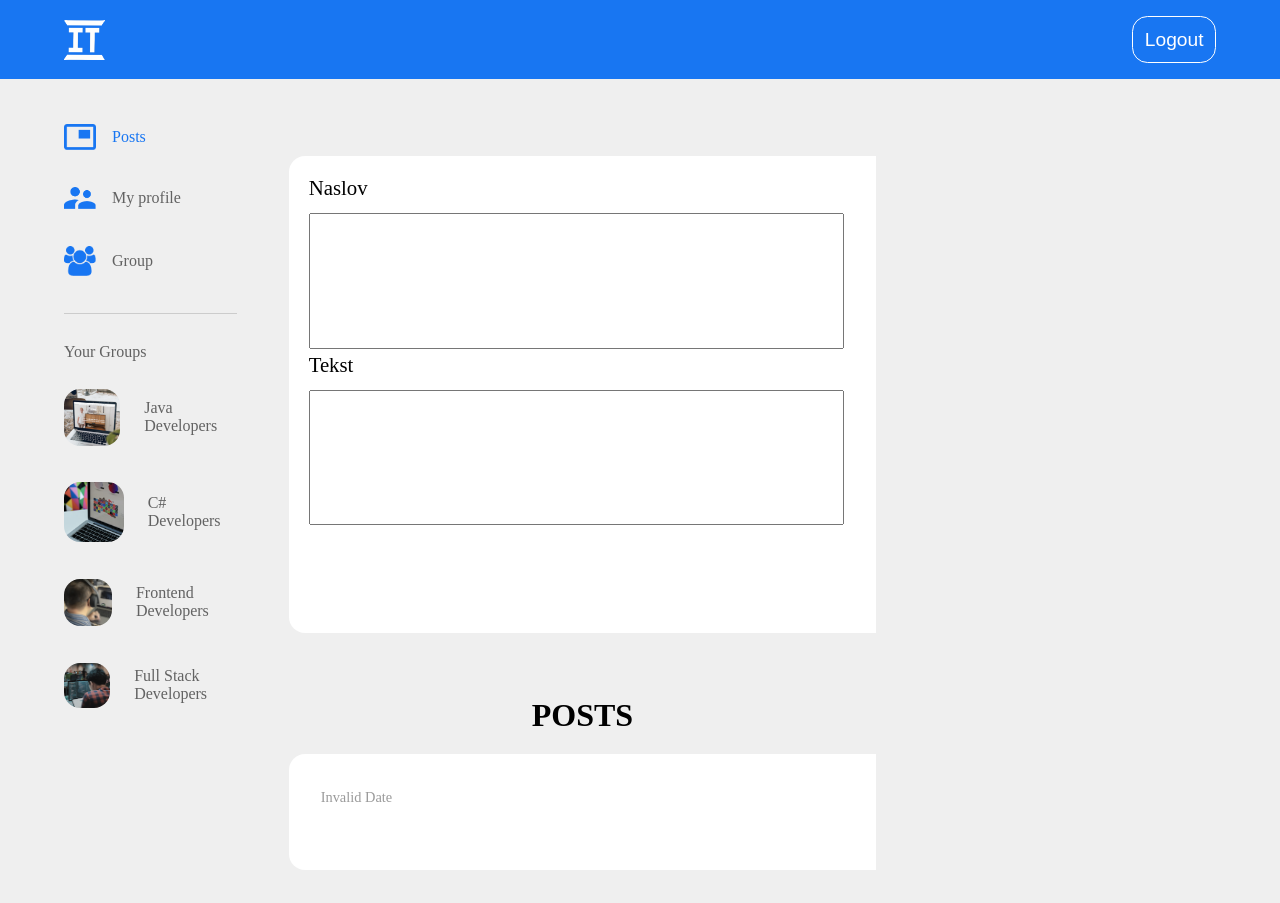
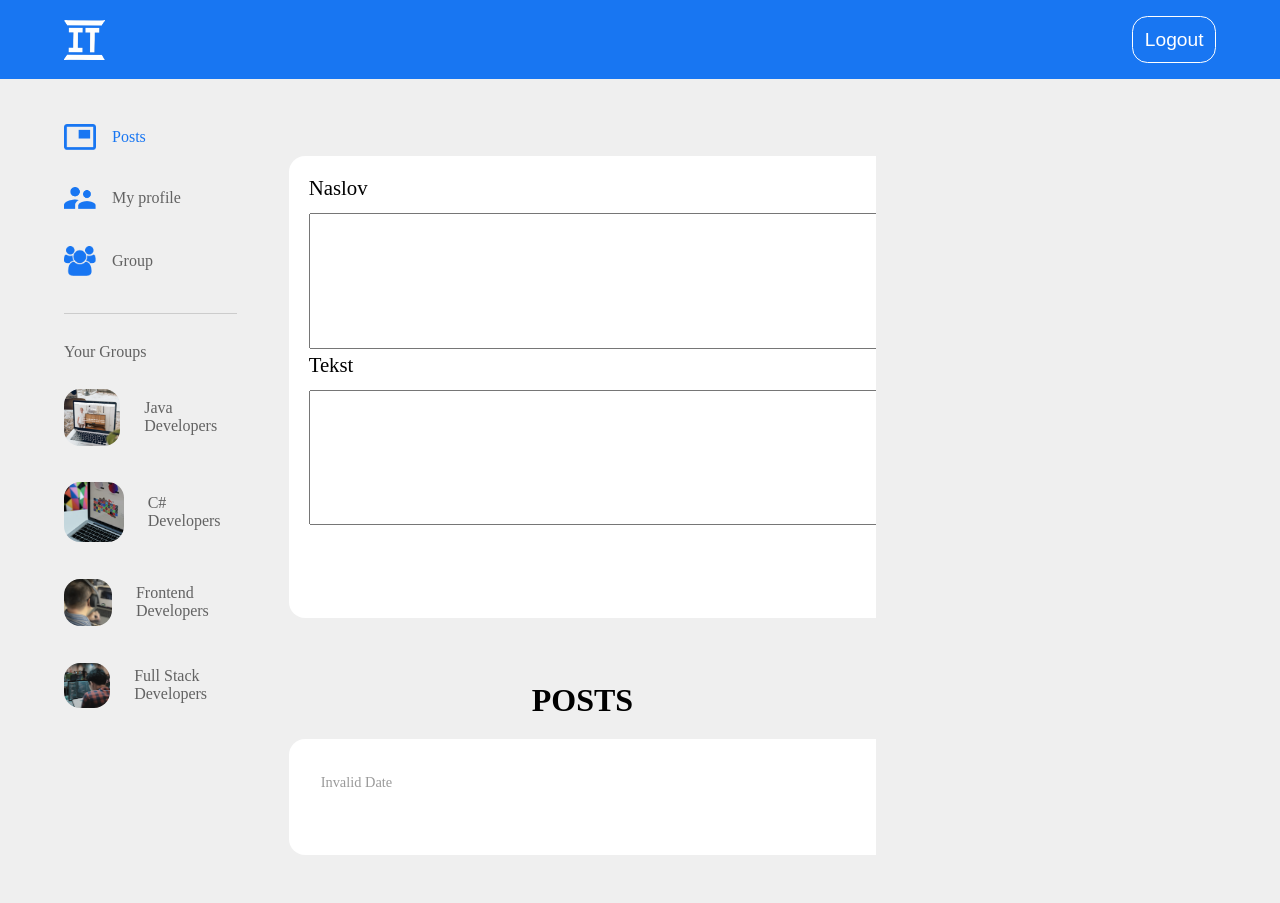
Before and after one commit to andricmilos/socijalni-client, a React (Vite) app: page /log in a window 1280 px wide. Built offline with nearby package versions, Linux system fonts and the light colour scheme; no server answers.

Commit message:
Estecke ispravke

```diff
--- a/index.html
+++ b/index.html
@@ -1,5 +1,5 @@
 <!DOCTYPE html>
-<html lang="en">
+<html lang="en" style="background-color:#efefef;">
   <head>
     <meta charset="UTF-8" />
     <link rel="icon" type="image/svg+xml" href="/vite.svg" />
--- a/src/components/HomePage.jsx
+++ b/src/components/HomePage.jsx
@@ -38,7 +38,7 @@
                         <label className="labels">Tekst</label><br />
                         <textarea type="text" name="tekst" className="text-input" onChange={tekstChange} /><br />
 
-                        <button type='button' className="button-create" onClick={() => { Klik() }}>Publish it</button>
+                        <button type='button' className="button-create" onClick={() => { Klik() }}>Publish</button>
                     </div>
                     <h1 className="headline">POSTS</h1>
                     <Table url={urlPost} />
--- a/src/styles/HomePage.css
+++ b/src/styles/HomePage.css
@@ -253,6 +253,6 @@
     margin-top: 1em;
     color: black;
     resize: none;
-    width: 40em;
+    width: 55em;
     height: 10em;
 }
```
